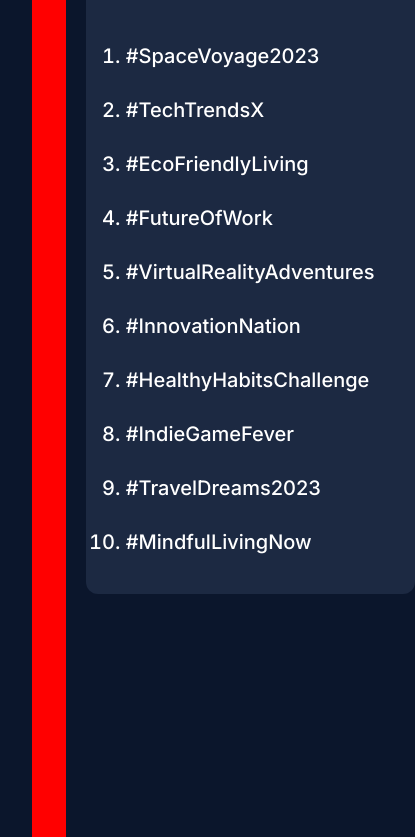
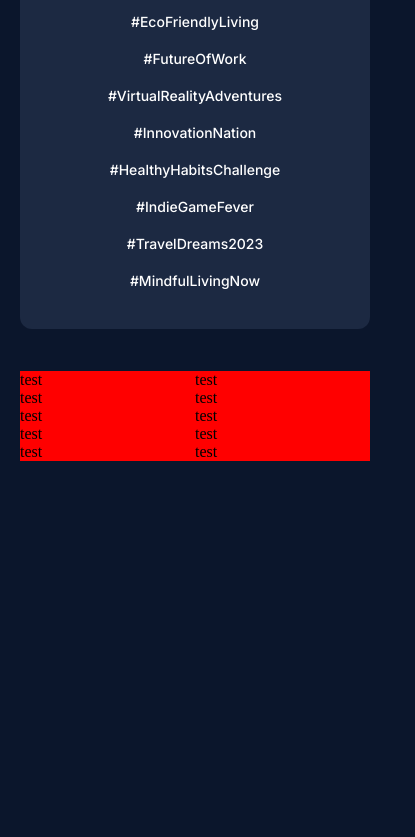
Before and after one commit to Sol1de/Rendu-css, a plain HTML site: page index.html in a window 390 px wide. Shown: the part 388-1225 px from the top of the page, 415 px wide, since content can reach past the window. Drawn offline with Linux system fonts and the light colour scheme.

Commit message:
:fire: added responsive layout container + fix aside

```diff
--- a/index.html
+++ b/index.html
@@ -6,6 +6,7 @@
     <title>Rendu - CSS Layouting</title>
     <link rel="stylesheet" href="style.css">
 </head>
+
 <body>
     <!-- En tête de page / Navigation -->
     <header>
@@ -42,8 +43,6 @@
         </div>
     </header>
 
-    <div class="container">
-
         <!-- Menu burger lorsque la page est < 750px -->
         <div id="menu-burger">
             <ul>
@@ -54,13 +53,24 @@
             </ul>
         </div>
 
-        <!-- Affichage des posts, # populaire et infos utilisateurs -->
+        <!-- Affichage des posts, infos utilisateurs et # populaire -->
         <div class="container-post-infos">
 
+            <!-- posts -->
             <main>
-                Main
+                <p>test</p>
+                <p>test</p>
+                <p>test</p>
+                <p>test</p>
+                <p>test</p>
+                <p>test</p>
+                <p>test</p>
+                <p>test</p>
+                <p>test</p>
+                <p>test</p>
             </main>
 
+            <!-- infos utilisateurs & # populaire -->
             <aside>
                 <div class="user-infos">
                     <img src="assets/gen-profile.svg" alt="profil general">
--- a/style.css
+++ b/style.css
@@ -35,7 +35,7 @@ header {
     flex-wrap: wrap;
 }
 
-/* ... Taille du logo ... */
+/* ... Taille & position du logo ... */
 .logo-container {
     display: flex;
     justify-content: flex-end;
@@ -104,7 +104,7 @@ nav ul li a:hover {
 
 /* ... Menu Burger (utile lorsque la page est < 750px) ... */
 #menu-burger {
-    height: 100vh;
+    height: inherit;
     width: 0;
     position: absolute;
     z-index: 1;
@@ -137,21 +137,14 @@ nav ul li a:hover {
     color: #517292;
 }
 
-.container {
-    display: flex;
-    height: 100vh; /* Valeur a modifier une fois que le main & aside seront fini */
-    width: 100%;
-    padding: 0px 93px;
-    gap: 20px;
-}
-
+/* ... Layout main & Aside ... */
 .container-post-infos {
     display: grid;
     grid-template-areas: "main aside";
     width: 100%;
     height: 200vh; /* Valeur a modifier une fois que le main & aside seront fini */
     grid-template-columns: 3fr 1fr;
-    padding: 80px 0px;
+    padding: 80px 93px;
     gap: 20px;
 }
 
@@ -174,11 +167,13 @@ aside {
     grid-area: aside;
 }
 
+/* ... Aside 1ere section ... */
 .user-infos {
     display: flex;
     grid-area: user-infos;
     background-color: var(--divs);
     border-radius: 12px;
+    padding: 0px 10px;
 }
 
 .user-status {
@@ -215,6 +210,7 @@ aside {
     background-color: var(--surbrillance);
 }
 
+/* ... Aside 2eme section ... */
 .trends {
     grid-area: trends;
     background-color: var(--divs);
@@ -259,6 +255,8 @@ aside {
 
 /* ... Responsive à partir de 750px ... */
 @media (max-width: 750px) {
+
+    /* ... Responsive header ... */
     header {
         justify-content: space-between;
         padding: 0px 20px;
@@ -277,10 +275,37 @@ aside {
         width: 70%;
     }
 
-    .container {
-        padding: 0px 32px;
+    /* ... Responsive container main & aside ... */
+    .container-post-infos {
+        grid-template-areas: "aside"
+                                "main";
+        grid-template-columns: 1fr;
+        padding: 5px 20px;
+        height: fit-content;
     }
 
+    /* ... Responsive aside ... */
+    aside {
+        position: relative;
+        height: fit-content;
+    }
+
+    .user-infos {
+        justify-content: center;
+    }
+
+    .trends {
+        gap: 0px;
+        align-items: center;
+        height: fit-content;
+    }
+
+    .trends ol {
+        font-size: 14px;
+        gap: 20px;
+        align-items: center;
+        list-style-type: none;
+    }
 
     /* ... Animation Menu Burger ... */
 
@@ -339,6 +364,8 @@ aside {
 
 /* ... Responsive à partir de 300px ... */
 @media (max-width: 300px) {
+
+    /* ... Responsive logo ... */
     .logo-container {
         justify-content: flex-start;
     }
```
